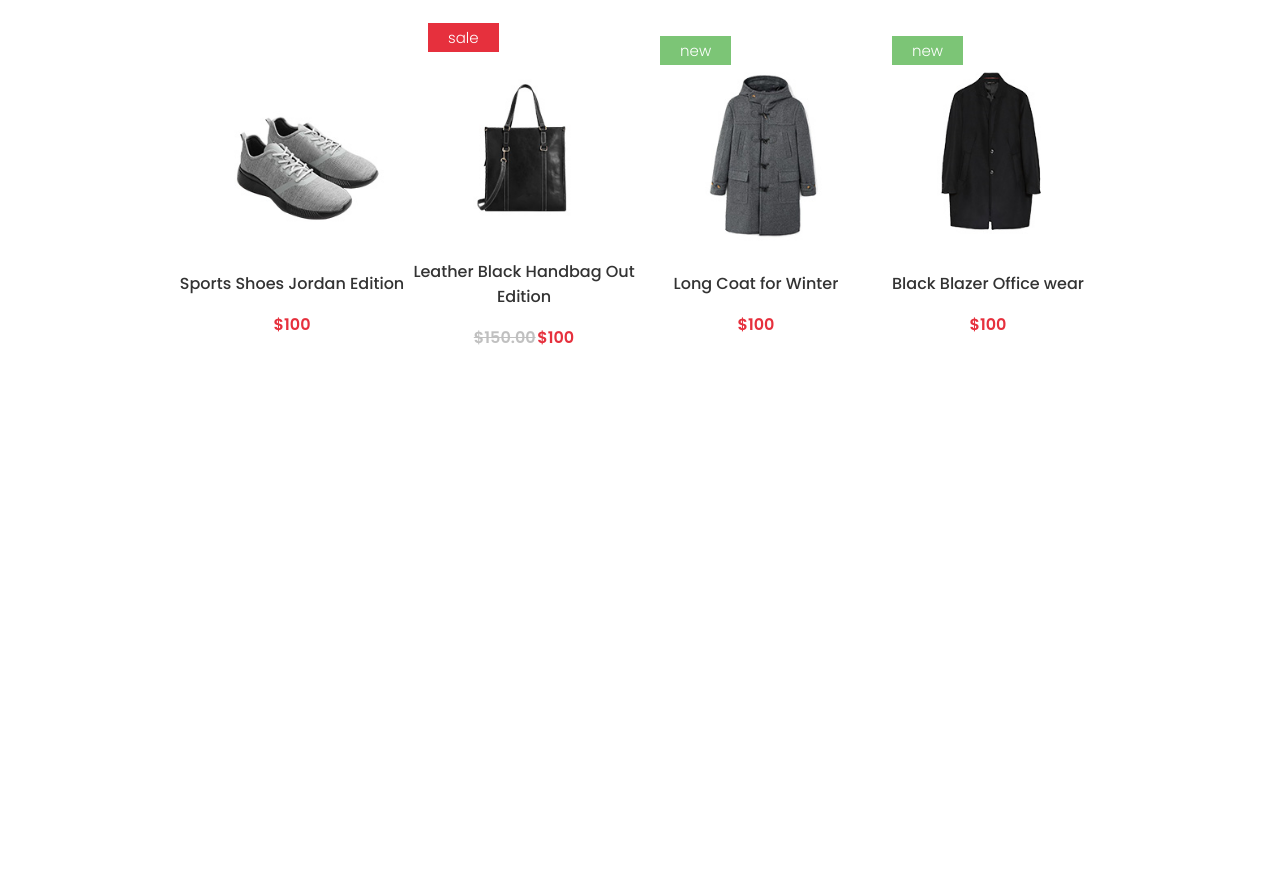
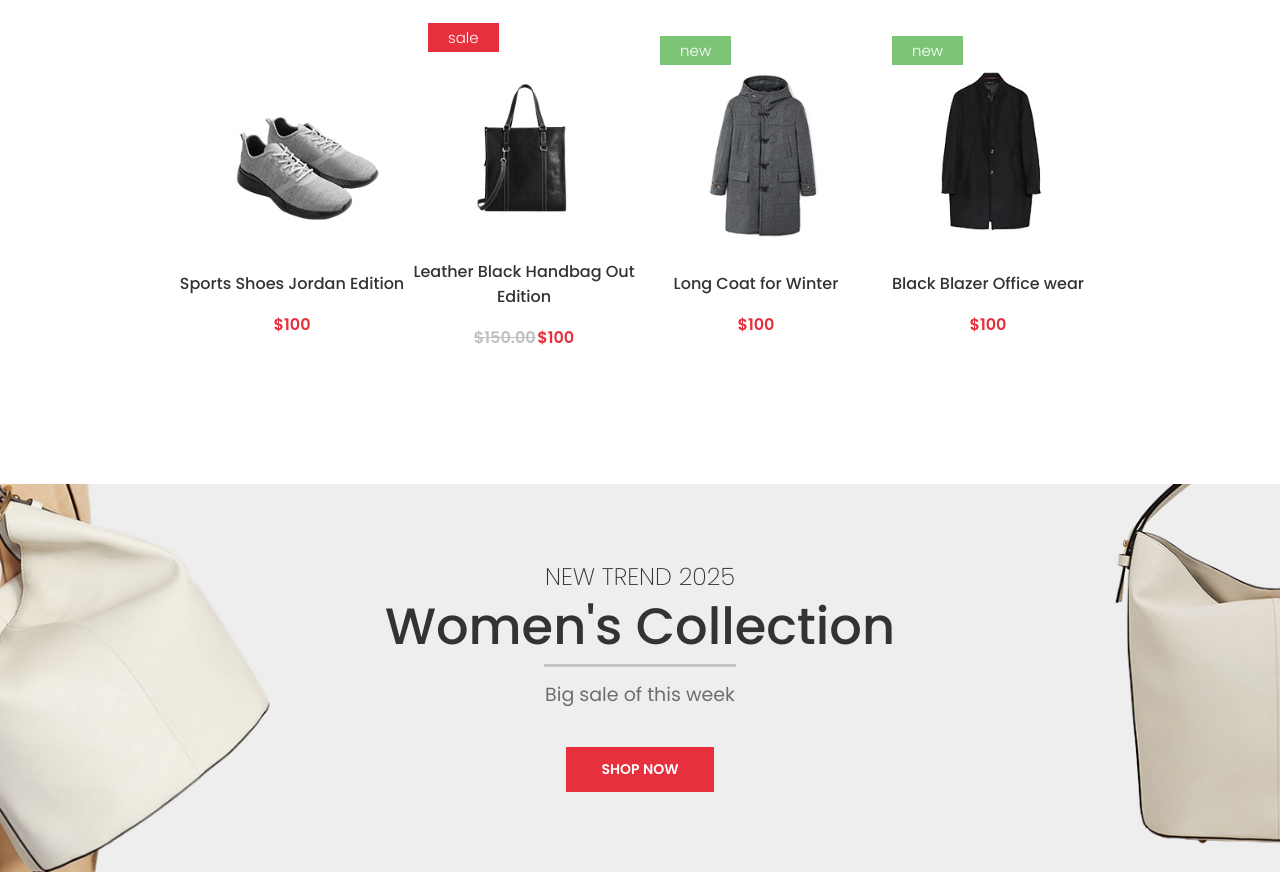
Before and after one commit to nikhilyadav-dev/frontend-landing-pages, a plain HTML site: page shopsphere-landing-page/index.html in a window 1280 px wide. Shown: the part 1753-2625 px from the top of the page. Before the commit the page ends 2208 px from the top, so only its background shows below. Drawn offline with Linux system fonts and the light colour scheme.

Commit message:
feat: Implement Sale Banner  section and styling

```diff
--- a/shopsphere-landing-page/index.html
+++ b/shopsphere-landing-page/index.html
@@ -126,6 +126,17 @@
           </div>
         </div>
       </section>
+
+      <!-- Sale Banner Section -->
+      <section class="section">
+        <div class="sale-banner">
+          <h3>new trend 2025</h3>
+          <h1>Women's Collection</h1>
+          <div class="line"></div>
+          <h4>Big sale of this week</h4>
+          <button>shop now</button>
+        </div>
+      </section>
     </main>
 
     <script src="index.js"></script>
--- a/shopsphere-landing-page/style.css
+++ b/shopsphere-landing-page/style.css
@@ -256,6 +256,7 @@ button:hover {
   text-align: center;
   transition: all 0.3s ease-in-out;
   position: relative;
+  margin-bottom: 2rem;
 
   /* width: 20%; */
 }
@@ -339,3 +340,39 @@ del {
   content: "new";
   background-color: var(--tag-clr);
 }
+
+/* Sale Banner Section Styling */
+
+.sale-banner {
+  background-image: url(./images/sale-image.jpg);
+  background-position: center center;
+  background-repeat: no-repeat;
+  background-size: cover;
+  padding-block: 8rem;
+  text-align: center;
+}
+
+.sale-banner h3 {
+  text-transform: uppercase;
+  font-size: 2.4rem;
+  font-weight: 200;
+  line-height: 2.5rem;
+}
+
+.sale-banner h1 {
+  font-size: 5.1rem;
+  font-weight: 500;
+  line-height: 7.5rem;
+}
+
+.sale-banner .line {
+  margin: auto;
+  width: 15%;
+  background: #c5c5c5;
+}
+
+.sale-banner h4 {
+  line-height: 5.6rem;
+  font-size: 1.9rem;
+  color: #6e6e6e;
+}
```
